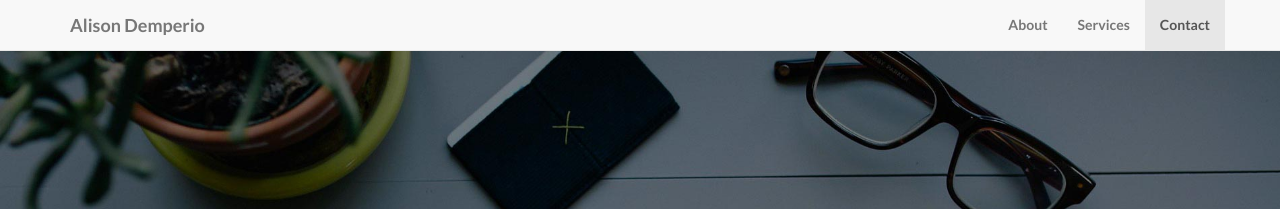
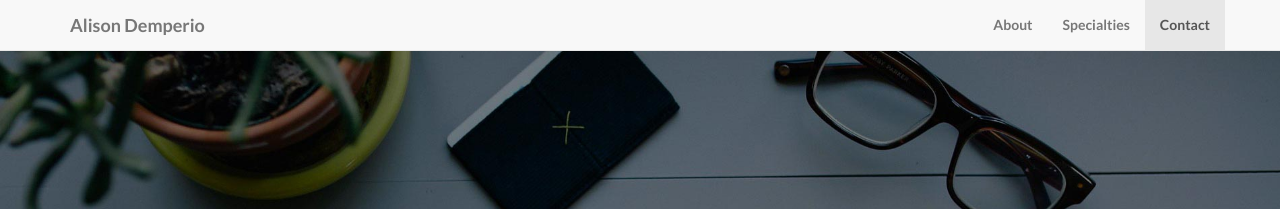
Before and after one commit to aldemperio/aldemperio.github.io, a Jekyll site: the page built from index.html, in a window 1280 px wide. Shown: the top 209 px of the page. Built offline with Jekyll 4.4.1, drawn with Linux system fonts in a browser that asks for light colours.

Commit message:
Update header.html

```diff
--- a/_includes/header.html
+++ b/_includes/header.html
@@ -18,7 +18,7 @@
                     <a class="page-scroll" href="#about">About</a>
                 </li>
                 <li>
-                    <a class="page-scroll" href="#services">Services</a>
+                    <a class="page-scroll" href="#specialties">Specialties</a>
                 </li>
                 <li>
                     <a class="page-scroll" href="#contact">Contact</a>
```
